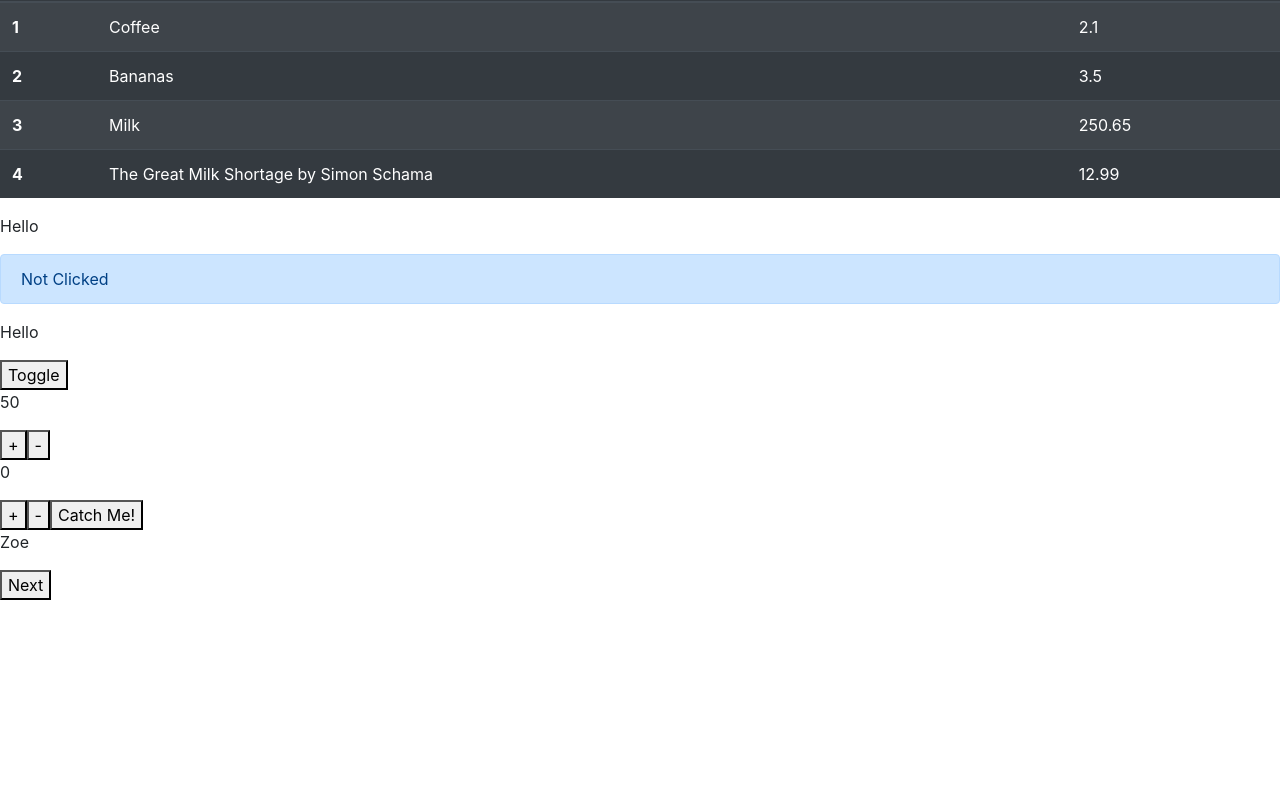
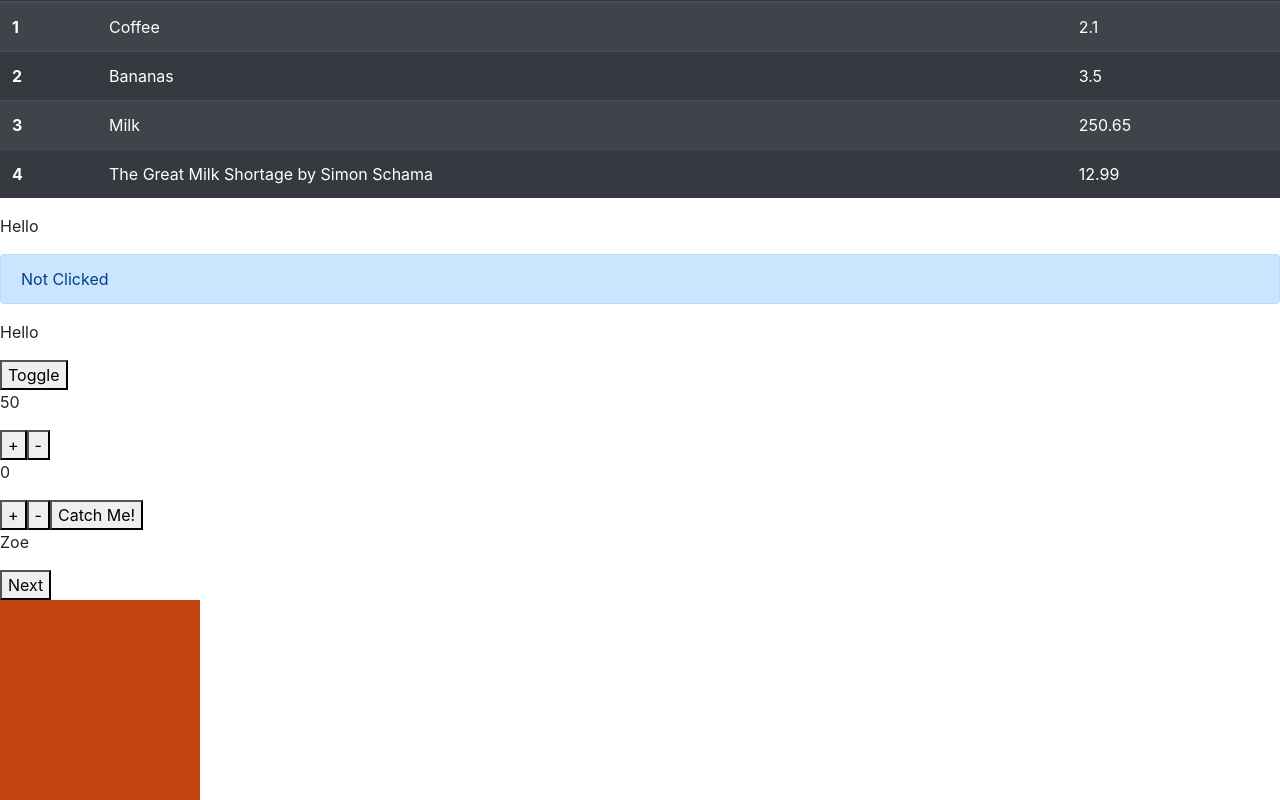
Before and after one commit to Avi-Cohen-Nehemia/react-basics, a React (Create React App) app: page / in a window 1280 px wide. Shown: the part 811-1611 px from the top of the page. Before the commit the page ends 1411 px from the top, so only its background shows below. Built offline with nearby package versions, Linux system fonts and the light colour scheme.

Commit message:
solve Colors state exercise

```diff
--- /dev/null
+++ b/src/components/Colors/index.js
@@ -0,0 +1,45 @@
+import React, { Component } from 'react';
+import PropTypes from 'prop-types';
+
+class Colors extends Component {
+    constructor(props) {
+        super(props);
+
+        this.state = { index: 0 }
+
+        this.handleClick = this.handleClick.bind(this);
+    }
+
+    handleClick() {
+        const { colors } = this.props;
+        const { index } = this.state;
+        let currentIndex = index;
+        this.setState({index: (currentIndex + 1) % colors.length});
+    }
+
+    render() {
+        const { colors } = this.props;
+        const { index } = this.state;
+        return (
+            <div
+                onClick={this.handleClick}
+                style={{
+                    height: '200px',
+                    width: '200px',
+                    backgroundColor: colors[index]
+                }}
+            >
+            </div>
+        );
+    }
+}
+
+Colors.defaultProps = {
+    names: ['blue', 'green', 'yellow'],
+}
+
+Colors.propTypes = {
+    names: PropTypes.array,
+}
+
+export default Colors;
--- a/src/components/RollCall/index.js
+++ b/src/components/RollCall/index.js
@@ -14,7 +14,7 @@ class RollCall extends Component {
         const { names } = this.props;
         const { index } = this.state;
         let currentIndex = index;
-        this.setState({index: currentIndex + 1}) % names.length;
+        this.setState({index: (currentIndex + 1) % names.length});
     }
 
     render() {
--- a/src/components/Stuff/index.js
+++ b/src/components/Stuff/index.js
@@ -12,6 +12,7 @@ import Counter from '../Counter';
 import StepCounter from '../StepCounter';
 import CatchMeIfYouCan from '../CatchMeIfYouCan';
 import RollCall from '../RollCall';
+import Colors from '../Colors';
 
 const Stuff = ({ square }) => {
     return (
@@ -52,6 +53,9 @@ const Stuff = ({ square }) => {
             <RollCall
                 names={ ['Zoe', 'Hillary', 'Matt', 'Richard', 'Alice', 'Erica', 'Danielle', 'Avi'] }
             />
+            <Colors
+                colors={ ["#C14412", "#EBB31A", "#8F5318", "#009EAD", "#395967",] }
+            />
         </>
     )
 }
```
